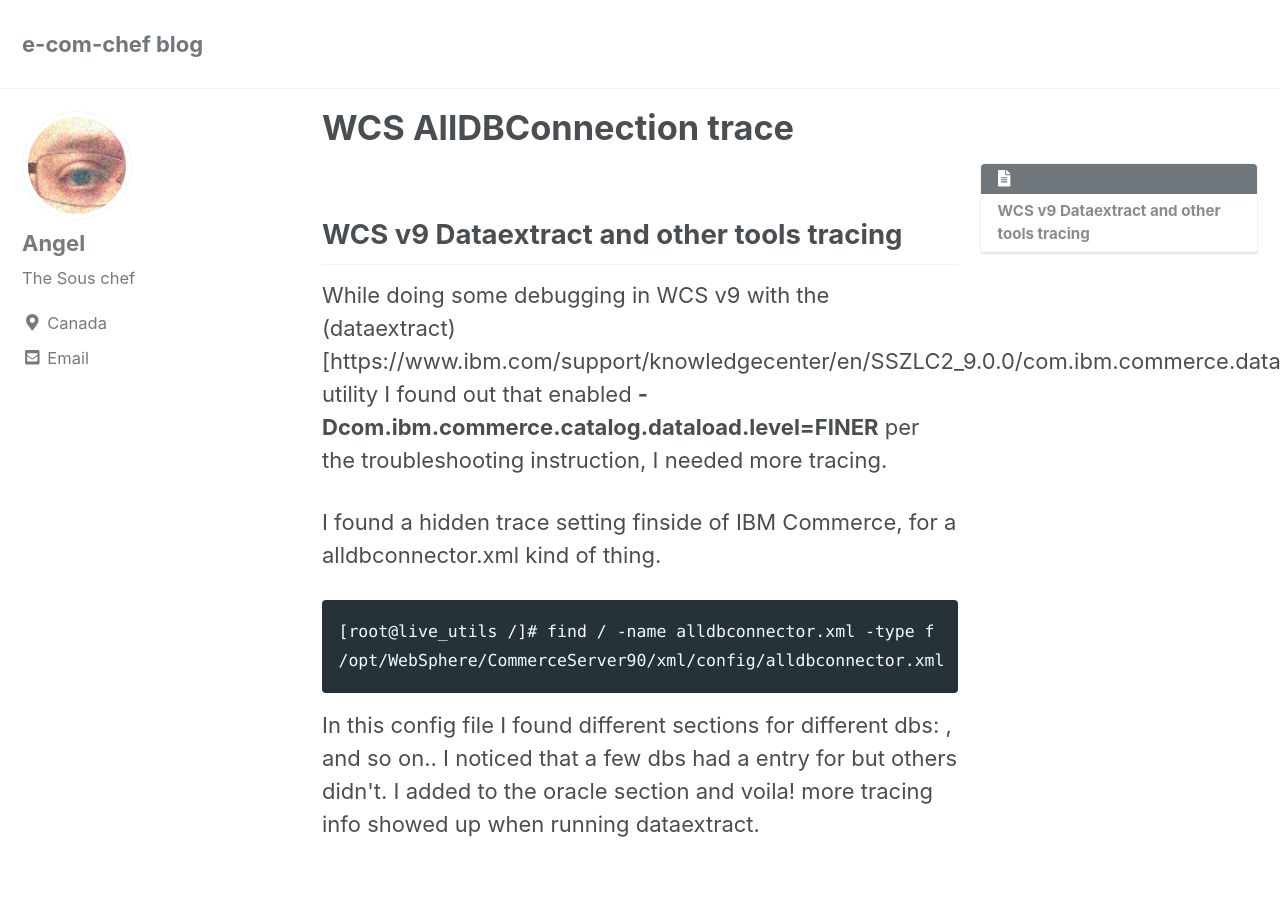
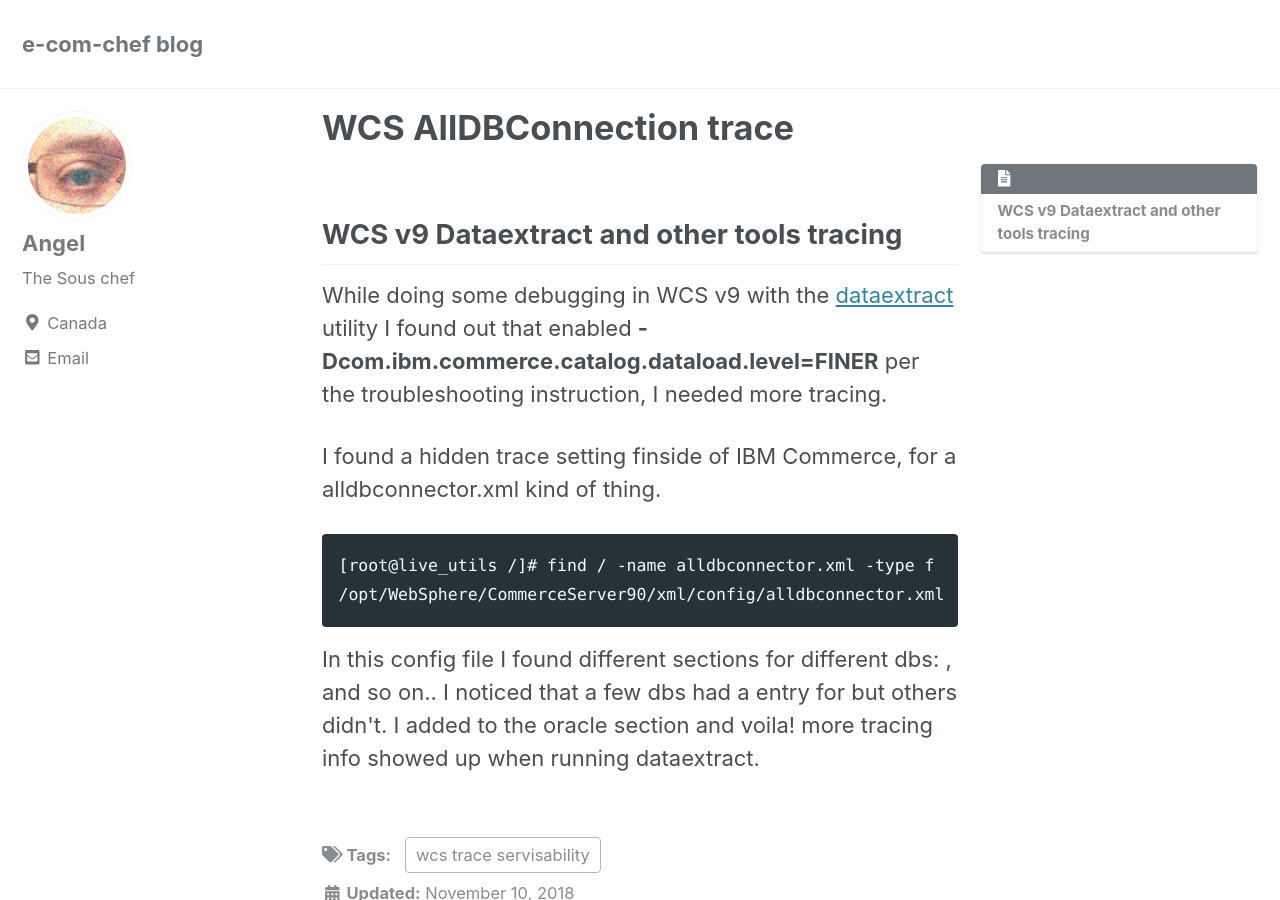
Before and after one commit to arvera/blog, a Jekyll site: the page built from _posts/2018-11-10-WCS-AllDatabase-trace.md, in a window 1280 px wide and 900 px high. Built offline with Jekyll 4.4.1, drawn with Linux system fonts in a browser that asks for light colours; cached includes are drawn as plain includes; nearby versions of some CDN libraries.

Commit message:
fixing the link

````diff
--- a/_posts/2018-11-10-WCS-AllDatabase-trace.md
+++ b/_posts/2018-11-10-WCS-AllDatabase-trace.md
@@ -5,7 +5,7 @@
 tag: wcs trace servisability
 ---
 ## WCS v9 Dataextract and other tools tracing
-While doing some debugging in WCS v9 with the (dataextract)[https://www.ibm.com/support/knowledgecenter/en/SSZLC2_9.0.0/com.ibm.commerce.data.doc/refs/rml_dataextract_dup.htm] utility I found out that enabled **-Dcom.ibm.commerce.catalog.dataload.level=FINER** per the troubleshooting instruction, I needed more tracing.
+While doing some debugging in WCS v9 with the [dataextract](https://www.ibm.com/support/knowledgecenter/en/SSZLC2_9.0.0/com.ibm.commerce.data.doc/refs/rml_dataextract_dup.htm) utility I found out that enabled **-Dcom.ibm.commerce.catalog.dataload.level=FINER** per the troubleshooting instruction, I needed more tracing.
 
 I found a hidden trace setting finside of IBM Commerce, for a alldbconnector.xml kind of thing.
 ```
````
